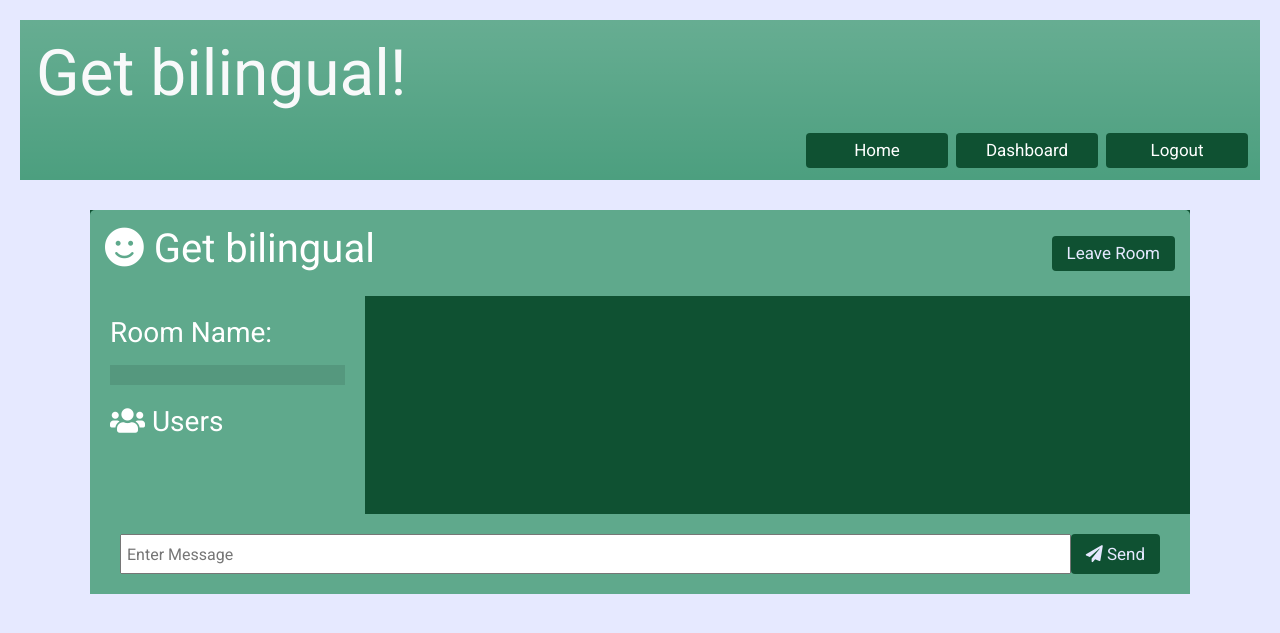
After one commit to bruno192000/project2, a web app: file public/chat.html in a window 1280 px wide. The commit adds this page. Shown: the top 633 px of the page. Run offline with its HTML, style and script files only (its server is not run), Linux system fonts and the light colour scheme; some libraries are stand-ins or nearby versions.

Commit message:
Cleaned up some styling and added chat box (still working on functionality)

```diff
--- /dev/null
+++ b/public/chat.html
@@ -0,0 +1,88 @@
+<!DOCTYPE html>
+<html lang="en">
+  <head>
+    <meta charset="UTF-8" />
+    <meta name="viewport" content="width=device-width, initial-scale=1.0" />
+    <link
+      rel="stylesheet"
+      href="https://cdnjs.cloudflare.com/ajax/libs/font-awesome/5.12.1/css/all.min.css"
+      integrity="sha256-mmgLkCYLUQbXn0B1SRqzHar6dCnv9oZFPEC1g1cwlkk="
+      crossorigin="anonymous"
+    />
+
+    <link href="https://cdn.jsdelivr.net/npm/bootstrap@5.1.0/dist/css/bootstrap.min.css"
+      rel="stylesheet"
+      integrity="sha384-KyZXEAg3QhqLMpG8r+8fhAXLRk2vvoC2f3B09zVXn8CA5QIVfZOJ3BCsw2P0p/We"
+      crossorigin="anonymous">
+
+    <link rel="stylesheet" href="css/style.css" />
+
+    <title>Get Bilingual</title>
+  </head>
+
+
+  <header class="display-flex justify-space-between align-center p-2 text-light bg-success bg-gradient" style="--bs-bg-opacity: .75">
+
+    <h1 class=" p-2" style="font-size: 48pt"> Get bilingual! </h1>
+
+  <ul class="nav nav-pills justify-content-end">
+
+    <li class="nav-item p-1" id="home-button" style="width: 150px">
+      <a class="nav-link active btn" style="background:#0f5132" id="home" aria-current="page" href="#" >Home</a>
+    </li>
+
+    <li class="nav-item p-1"  id="dashboard-button" style="width: 150px">
+      <a class="nav-link active btn" style="background:#0f5132" id="dashboard" aria-current="page" href="#" >Dashboard</a>
+    </li>
+
+    <li class="nav-item p-1" style="width: 150px">
+      <a class="nav-link active btn" style="background:#0f5132" id="logout" aria-current="page" href="#" >Logout</a>
+    </li>
+
+
+
+
+  </ul>
+
+</header>
+
+  <body>
+    <div class="chat-container">
+      <header class="chat-header">
+        <h1><i class="fas fa-smile"></i> Get bilingual</h1>
+        <a id="leave-btn" class="btn">Leave Room</a>
+      </header>
+      <main class="chat-main">
+        <div class="chat-sidebar">
+          <h3>Room Name:</h3>
+          <h2 id="room-name"></h2>
+          <h3><i class="fas fa-users"></i> Users</h3>
+          <ul id="users"></ul>
+        </div>
+        <div class="chat-messages"></div>
+      </main>
+      <div class="chat-form-container">
+        <form id="chat-form">
+          <input
+            id="msg"
+            type="text"
+            placeholder="Enter Message"
+            required
+            autocomplete="off"
+          />
+          <button class="btn"><i class="fas fa-paper-plane"></i> Send</button>
+        </form>
+      </div>
+    </div>
+
+    <!-- Qs library allows for access to query string library-->
+    <script
+      src="https://cdnjs.cloudflare.com/ajax/libs/qs/6.9.2/qs.min.js"
+      integrity="sha256-TDxXjkAUay70ae/QJBEpGKkpVslXaHHayklIVglFRT4="
+      crossorigin="anonymous"
+    ></script>
+    <script src="/socket.io/socket.io.js"></script>
+    <script src="js/main.js"></script>
+    <script src="/js/navigation.js"></script>
+  </body>
+</html>
--- a/public/css/style.css
+++ b/public/css/style.css
@@ -0,0 +1,193 @@
+@import url('https://fonts.googleapis.com/css?family=Roboto&display=swap');
+
+:root {
+	--dark-color-a: #5fa98c;
+	--dark-color-b: #5fa98c;
+	--light-color: #e6e9ff;
+	--success-color: #0f5132;
+	--error-color: #d9534f;
+}
+
+* {
+	box-sizing: border-box;
+	margin: 0;
+	padding: 0;
+}
+
+body {
+	font-family: 'Roboto', sans-serif;
+	font-size: 16px;
+	background: var(--light-color);
+	margin: 20px;
+}
+
+ul {
+	list-style: none;
+}
+
+a {
+	text-decoration: none;
+}
+
+.btn {
+	cursor: pointer;
+	padding: 5px 15px;
+	background: var(--success-color);
+	color: var(--light-color);
+	border: 0;
+	font-size: 17px;
+}
+
+/* Chat Page */
+
+.chat-container {
+	max-width: 1100px;
+	background: #0f5132;
+	margin: 30px auto;
+	overflow: hidden;
+}
+
+.chat-header {
+	background: var(--dark-color-a);
+	color: #fff;
+	border-top-left-radius: 5px;
+	border-top-right-radius: 5px;
+	padding: 15px;
+	display: flex;
+	align-items: center;
+	justify-content: space-between;
+}
+
+.chat-main {
+	display: grid;
+	grid-template-columns: 1fr 3fr;
+}
+
+.chat-sidebar {
+	background: var(--dark-color-b);
+	color: #fff;
+	padding: 20px 20px 60px;
+	overflow-y: scroll;
+}
+
+.chat-sidebar h2 {
+	font-size: 20px;
+	background: rgba(0, 0, 0, 0.1);
+	padding: 10px;
+	margin-bottom: 20px;
+}
+
+.chat-sidebar h3 {
+	margin-bottom: 15px;
+}
+
+.chat-sidebar ul li {
+	padding: 10px 0;
+}
+
+.chat-messages {
+	padding: 30px;
+	max-height: 500px;
+	overflow-y: scroll;
+}
+
+.chat-messages .message {
+	padding: 10px;
+	margin-bottom: 15px;
+	background-color: var(--light-color);
+	border-radius: 5px;
+	overflow-wrap: break-word;
+}
+
+.chat-messages .message .meta {
+	font-size: 15px;
+	font-weight: bold;
+	color: var(--dark-color-b);
+	opacity: 0.7;
+	margin-bottom: 7px;
+}
+
+.chat-messages .message .meta span {
+	color: #777;
+}
+
+.chat-form-container {
+	padding: 20px 30px;
+	background-color: var(--dark-color-a);
+}
+
+.chat-form-container form {
+	display: flex;
+}
+
+.chat-form-container input[type='text'] {
+	font-size: 16px;
+	padding: 5px;
+	height: 40px;
+	flex: 1;
+}
+
+/* Join Page */
+.join-container {
+	max-width: 100%;
+	margin: 80px auto;
+	color: #0f5132;
+}
+
+.join-header {
+	text-align: center;
+	padding: 20px;
+	background: var(--dark-color-a);
+	border-top-left-radius: 5px;
+	border-top-right-radius: 5px;
+}
+
+.join-main {
+	padding: 0px 30px 40px 40px;
+	background: var(--dark-color-b);
+}
+
+.join-main p {
+	margin-bottom: 20px;
+}
+
+.join-main .form-control {
+	margin-bottom: 20px;
+    background: var(--dark-color-a);
+    color: white;
+    border: none;
+}
+
+.join-main label {
+	display: block;
+	margin-bottom: 5px;
+}
+
+.join-main input[type='text'] {
+	font-size: 16px;
+	padding: 5px;
+	height: 40px;
+	width: 100%;
+}
+
+.join-main select {
+	font-size: 16px;
+	padding: 5px;
+	height: 40px;
+	width: 100%;
+}
+
+.join-main .btn {
+	margin-top: 20px;
+	width: 100%;
+}
+
+@media (max-width: 700px) {
+	.chat-main {
+		display: block;
+	}
+
+	.chat-sidebar {
+		display: none;
+	}
+}
--- /dev/null
+++ b/public/js/main.js
@@ -0,0 +1,100 @@
+// allows access to chat form
+const chatForm = document.getElementById('chat-form');
+const chatMessages = document.querySelector('.chat-messages');
+const roomName = document.getElementById('room-name');
+const userList = document.getElementById('users');
+
+// Get username and room from URL
+// uses Qs library (installed as script in chat.html)
+// ignoreQueryPrefex:true ignores ampersand and question mark, etc.
+const { username, room } = Qs.parse(location.search, {
+  ignoreQueryPrefix: true,
+});
+
+const socket = io();
+
+// Join chatroom
+// caught on the server side around line 27
+socket.emit('joinRoom', { username, room });
+
+// Get room and users to refres sidebar
+// from server.js around lines 50 or 75
+socket.on('roomUsers', ({ room, users }) => {
+  // DOM related functions below around line 76
+  outputRoomName(room);
+  outputUsers(users);
+});
+
+// Message from server
+socket.on('message', (message) => {
+  console.log(message);
+  outputMessage(message);
+
+  // Scroll down
+  // Allows new message to appear at the bottom of list
+  chatMessages.scrollTop = chatMessages.scrollHeight;
+});
+
+// Message submit listens for a message in the form
+chatForm.addEventListener('submit', (e) => {
+  e.preventDefault();
+
+  // Get message text
+  // msg is the field name in chat.html
+  let msg = e.target.elements.msg.value;
+
+  msg = msg.trim();
+
+  if (!msg) {
+    return false;
+  }
+
+  // Emit message to server (server.js)
+  socket.emit('chatMessage', msg);
+
+  // Clear input in text box once send was submitted
+  e.target.elements.msg.value = '';
+  e.target.elements.msg.focus();
+});
+
+// Output message to DOM
+function outputMessage(message) {
+  const div = document.createElement('div');
+  div.classList.add('message');
+  const p = document.createElement('p');
+  p.classList.add('meta');
+  p.innerText = message.username;
+  p.innerHTML += `<span>${message.time}</span>`;
+  div.appendChild(p);
+  const para = document.createElement('p');
+  para.classList.add('text');
+  para.innerText = message.text;
+  div.appendChild(para);
+  document.querySelector('.chat-messages').appendChild(div);
+}
+
+// Add room name to DOM
+// room-name is id in chat.html  roomName is const defined above
+function outputRoomName(room) {
+  roomName.innerText = room;
+}
+
+// Add users to DOM
+// users is id in chat.html  userList is const defined above
+function outputUsers(users) {
+  userList.innerHTML = '';
+  users.forEach((user) => {
+    const li = document.createElement('li');
+    li.innerText = user.username;
+    userList.appendChild(li);
+  });
+}
+
+//Prompt the user before leave chat room
+document.getElementById('leave-btn').addEventListener('click', () => {
+  const leaveRoom = confirm('Are you sure you want to leave the chatroom?');
+  if (leaveRoom) {
+    window.location = '../index.html';
+  } else {
+  }
+});
--- a/server.js
+++ b/server.js
@@ -1,16 +1,28 @@
 const path = require('path');
+const http = require('http');
 const express = require('express');
 const session = require('express-session');
 const exphbs = require('express-handlebars');
+const socketio = require('socket.io');
 const routes = require('./controllers');
 const helpers = require('./utils/helpers');
-
+const formatMessage = require('./utils/messages');
 const sequelize = require('./config/connection');
+const {
+  userJoin,
+  getCurrentUser,
+  userLeave,
+  getRoomUsers
+} = require('./utils/users');
 
 // Create a new sequelize store using the express-session package
 const SequelizeStore = require('connect-session-sequelize')(session.Store);
 
 const app = express();
+// Needed by socketio
+const server = http.createServer(app);
+const io = socketio(server);
+
 const PORT = process.env.PORT || 3003;
 
 const hbs = exphbs.create({ helpers });
@@ -34,11 +46,78 @@ app.set('view engine', 'handlebars');
 
 app.use(express.json());
 app.use(express.urlencoded({ extended: true }));
+
+// Set static folder
 app.use(express.static(path.join(__dirname, '/public')));
 
 // Routes
 app.use(routes);
 
+
+// Code used for chatroom
+// creates variable for chat bot
+const botName = 'Bilingual Bot';
+
+// Run when client connects
+io.on('connection', socket => {
+  // send from main.js around line 18
+  socket.on('joinRoom', ({ username, room }) => {
+    const user = userJoin(socket.id, username, room);
+
+    //Joins room selected by user
+    socket.join(user.room);
+
+    // Welcome current user
+    // formatMessage is a function in utils/messages that adds the name and time to message
+    socket.emit('message', formatMessage(botName, 'Welcome to Get bilingual chat!'));
+
+    // Broadcast when a user connects
+    // socket.broadcast sends to all users except current user in room
+    // socket.io sends to all users
+    socket.broadcast
+      .to(user.room)
+      .emit(
+        'message',
+        formatMessage(botName, `${user.username} has joined the chat`)
+      );
+
+    // Send users and room info in sidebar
+    // passed to main.js around line 21
+    // also in disconnect script below around line 75
+    io.to(user.room).emit('roomUsers', {
+      room: user.room,
+      users: getRoomUsers(user.room)
+    });
+  });
+
+  // Listen for chatMessage (around line 47 in main.js)
+  socket.on('chatMessage', msg => {
+    const user = getCurrentUser(socket.id);
+
+    // sends message recieved back to all users in room
+    io.to(user.room).emit('message', formatMessage(user.username, msg));
+  });
+
+  // Runs when client disconnects
+  socket.on('disconnect', () => {
+    const user = userLeave(socket.id);
+
+    if (user) {
+      io.to(user.room).emit(
+        'message',
+        formatMessage(botName, `${user.username} has left the chat`)
+      );
+
+      // Send users and room info
+      io.to(user.room).emit('roomUsers', {
+        room: user.room,
+        users: getRoomUsers(user.room)
+      });
+    }
+  });
+});
+
+
 // Initialize Server
 sequelize.sync({ force: false }).then(() => {
   app.listen(PORT, () => console.log('Now listening'));
--- a/views/login.handlebars
+++ b/views/login.handlebars
@@ -1,3 +1,4 @@
+<div class="container-fluid mt-5 mx-0"> {{!-- Page container using grid 12 --}}
   <h2>Welcome!  Please sign-in to continue.</h2>
   <h4 class="fst-italic">(For review purposes, use user@email.com  123456)</h4>
   <div class="row align-items-center g-lg-5 py-5">
@@ -63,5 +64,6 @@
     </div>
 
   </div>
+</div>
 
 <script src="/js/login.js"></script>
--- a/views/newcomment.handlebars
+++ b/views/newcomment.handlebars
@@ -1,11 +1,11 @@
 {{!-- This page allows the user to add a comment --}}
 <div class="card" style="width: 80%;">
   <div class="card-body">
-    <h2 class="card-title text-primary">{{post.title}}</h2>
+    <h2 class="card-title" style="color: #198754">{{post.title}}</h2>
     <h6 class="fst-italic">by {{post.user.username}} on {{post.date}}</h6>
     <p class="card-text text-dark">{{post.content}}</p>
     <hr>
-    <h5 class="text-primary">Comments:</h5>
+    <h5 class="fst-italic" style="color: #198754">Comments:</h5>
 
     {{#each post.comments}}
     {{this.comment_text}}
@@ -13,7 +13,7 @@
     {{/each}}
     <hr>
 
-    <h5 class="text-primary">Add a New Comment:</h5>
+    <h5 style="color: #198754">Add a New Comment:</h5>
 
       <div class="form-floating mb-3">
         <input type="comment" class="form-control" id="new_comment" placeholder="New Comment">
```
Also changed, not shown: controllers/home-routes.js (+10 -0 lines), public/cindex.html (added, +49 -0 lines), utils/messages.js (added, +12 -0 lines), utils/users.js (added, +40 -0 lines), views/dashboard.handlebars (+7 -3 lines), views/editpost.handlebars (+7 -4 lines), views/homepage.handlebars (+64 -18 lines), views/layouts/main.handlebars (+22 -6 lines), views/newpostview.handlebars (+6 -2 lines), views/postpage.handlebars (+8 -4 lines). Lines whose indentation alone changed are shown as unchanged.
